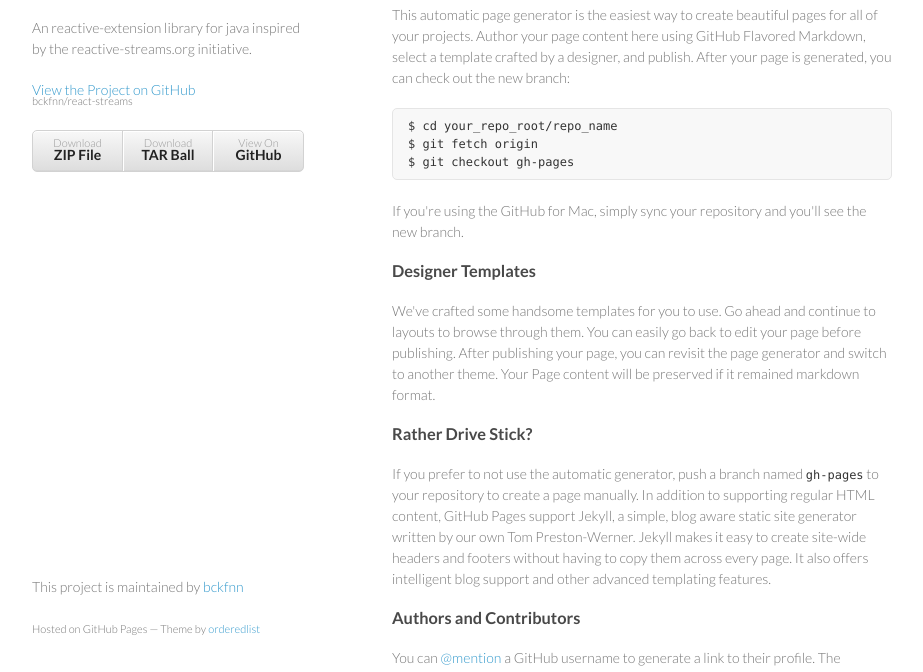
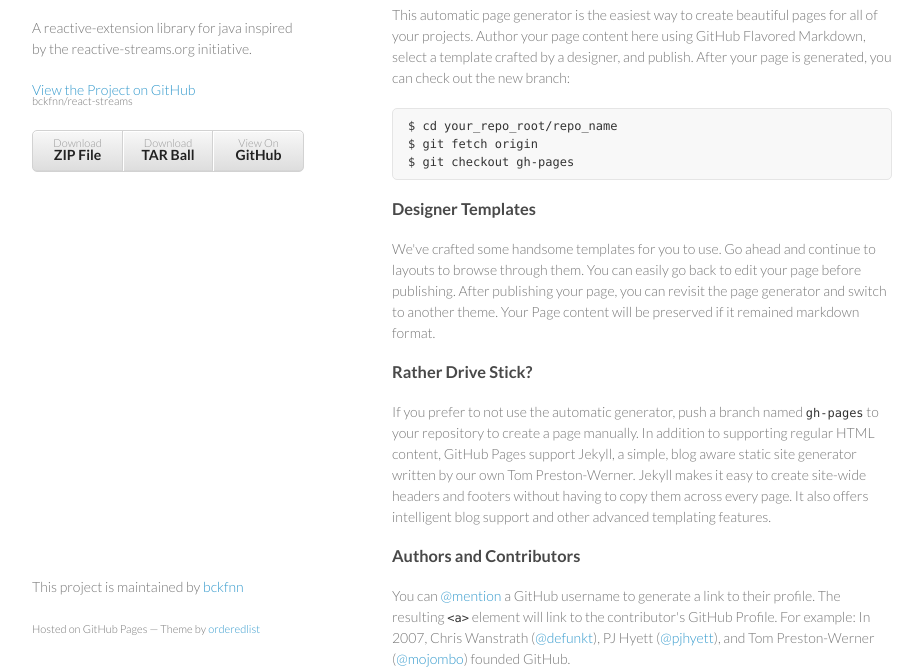
Before and after one commit to bckfnn/react-streams, a plain HTML site: page index.html in a window 1280 px wide. Shown: the part 92-764 px from the top of the page, without its empty margins (178-1101 px from the left). Drawn offline with Linux system fonts and the light colour scheme.

```diff
--- a/index.html
+++ b/index.html
@@ -16,7 +16,7 @@
     <div class="wrapper">
       <header>
         <h1>React-streams</h1>
-        <p>An reactive-extension library for java inspired by the reactive-streams.org initiative.</p>
+        <p>A reactive-extension library for java inspired by the reactive-streams.org initiative.</p>
 
         <p class="view"><a href="https://github.com/bckfnn/react-streams">View the Project on GitHub <small>bckfnn/react-streams</small></a></p>
 
@@ -37,8 +37,6 @@
 $ git fetch origin
 $ git checkout gh-pages
 </code></pre>
-
-<p>If you're using the GitHub for Mac, simply sync your repository and you'll see the new branch.</p>
 
 <h3>
 <a name="designer-templates" class="anchor" href="#designer-templates"><span class="octicon octicon-link"></span></a>Designer Templates</h3>
```
Also changed, not shown: params.json (+1 -1 lines).
